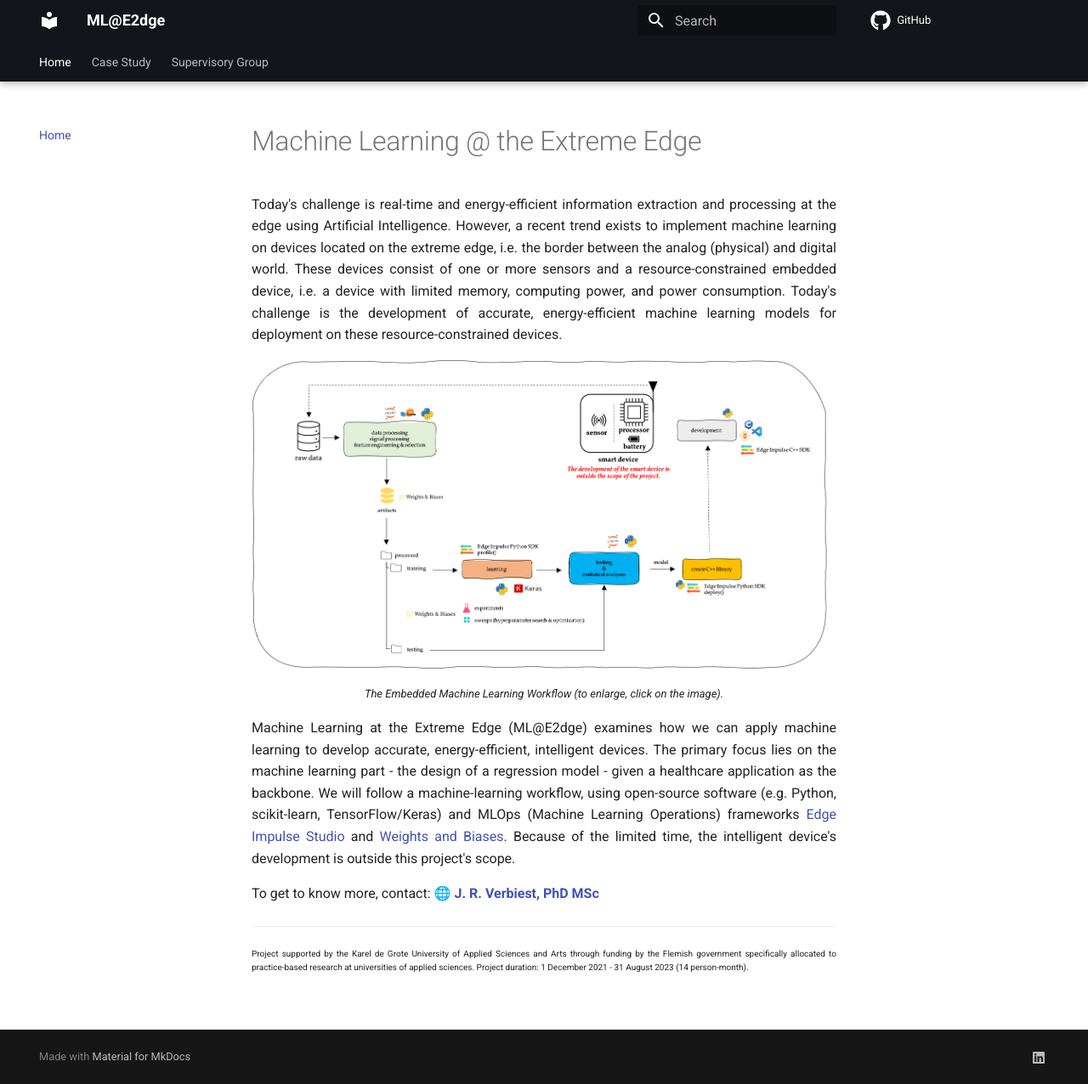
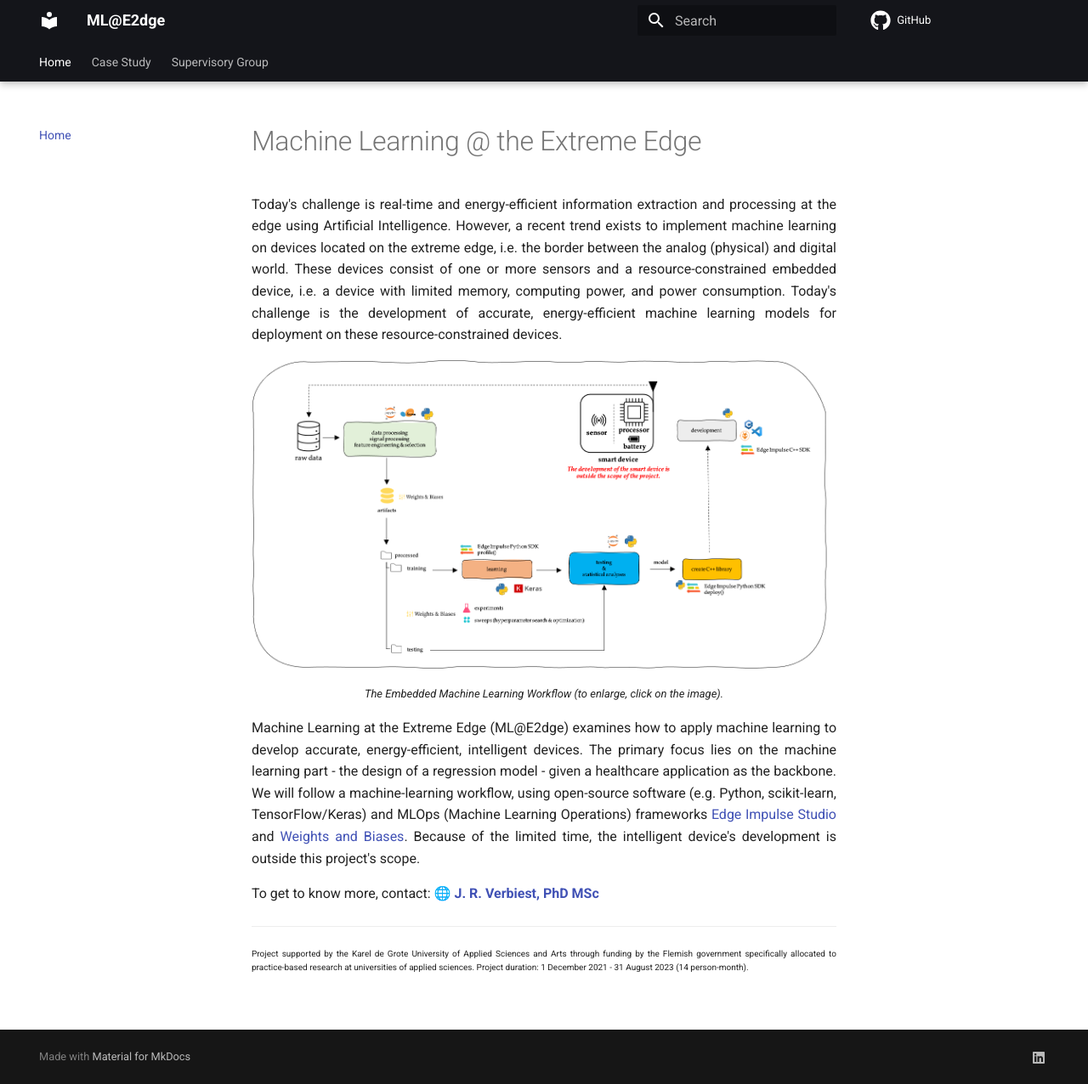
Before and after one commit to MLatE2dge/mlate2dge.github.io, an MkDocs documentation site: the page built from docs/index.md, in a window 1280 px wide and 1276 px high. Shown: the whole window at 85% size. Built offline with MkDocs 1.6.1 and Material for MkDocs 9.7.7, drawn with Linux system fonts in a browser that asks for light colours.

Commit message:
Update index.md

```diff
--- a/docs/index.md
+++ b/docs/index.md
@@ -10,7 +10,7 @@
     <a href=https://github.com/MLatE2dge/MLatE2dge.github.io/raw/main/docs/img/workflow.png> <img src="../img/workflow.png"></a><p style="font-size: 13px"> The Embedded Machine Learning Workflow (to enlarge, click on the image).</p></i>
 </div>
 <div style="text-align: justify">
-  <p>Machine Learning at the Extreme Edge (ML@E2dge) examines how we can apply machine learning to develop accurate, energy-efficient, intelligent devices. The primary focus lies on the machine learning part - the design of a regression model - given a healthcare application as the backbone. We will follow a machine-learning workflow, using open-source software (e.g. Python, scikit-learn, TensorFlow/Keras) and MLOps (Machine Learning Operations) frameworks <a href="https://www.edgeimpulse.com/">Edge Impulse Studio</a> and <a href="https://wandb.ai/">Weights and Biases</a>. Because of the limited time, the intelligent device's development is outside this project's scope.</p>
+  <p>Machine Learning at the Extreme Edge (ML@E2dge) examines how to apply machine learning to develop accurate, energy-efficient, intelligent devices. The primary focus lies on the machine learning part - the design of a regression model - given a healthcare application as the backbone. We will follow a machine-learning workflow, using open-source software (e.g. Python, scikit-learn, TensorFlow/Keras) and MLOps (Machine Learning Operations) frameworks <a href="https://www.edgeimpulse.com/">Edge Impulse Studio</a> and <a href="https://wandb.ai/">Weights and Biases</a>. Because of the limited time, the intelligent device's development is outside this project's scope.</p>
 </div>
 
 
```
